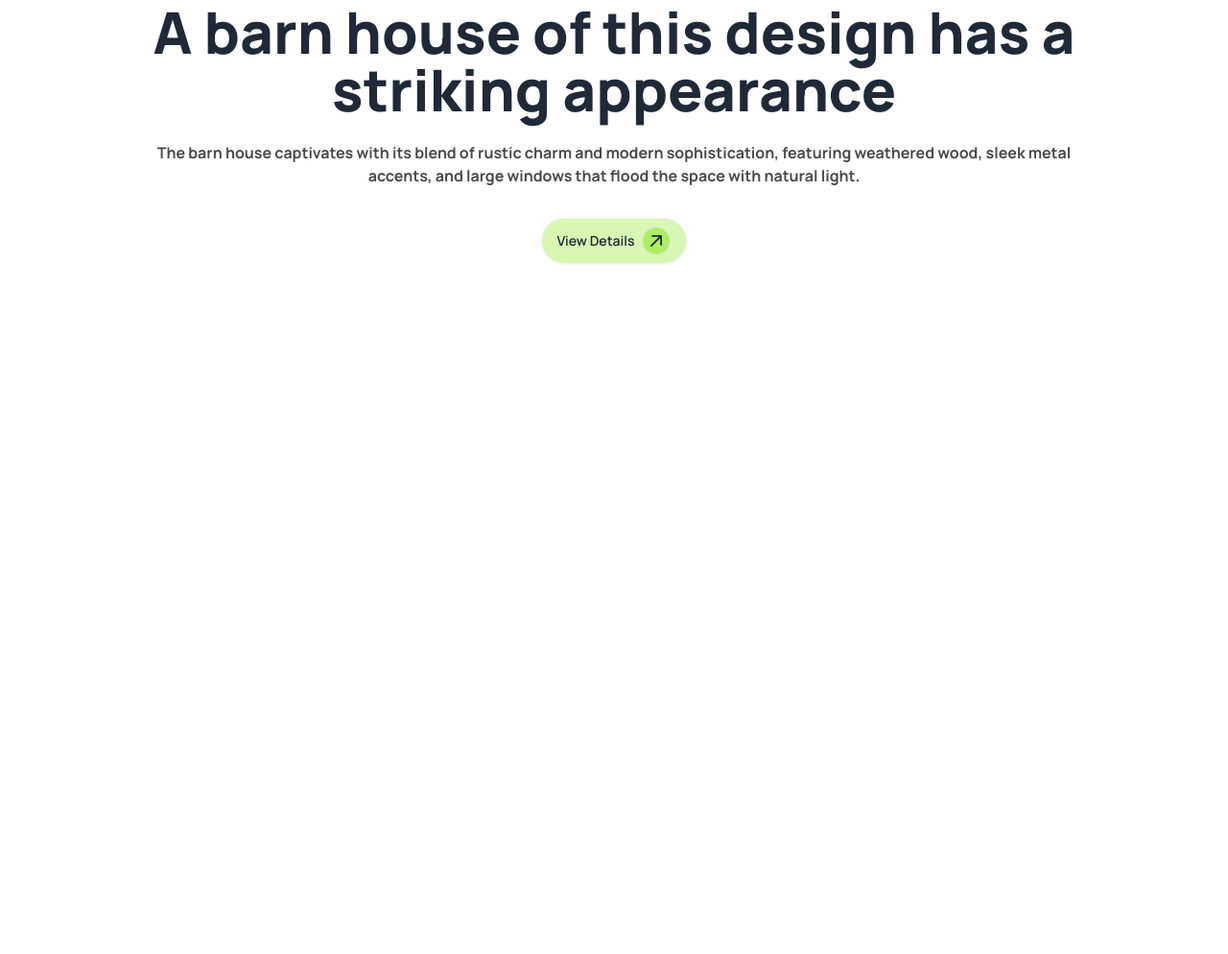
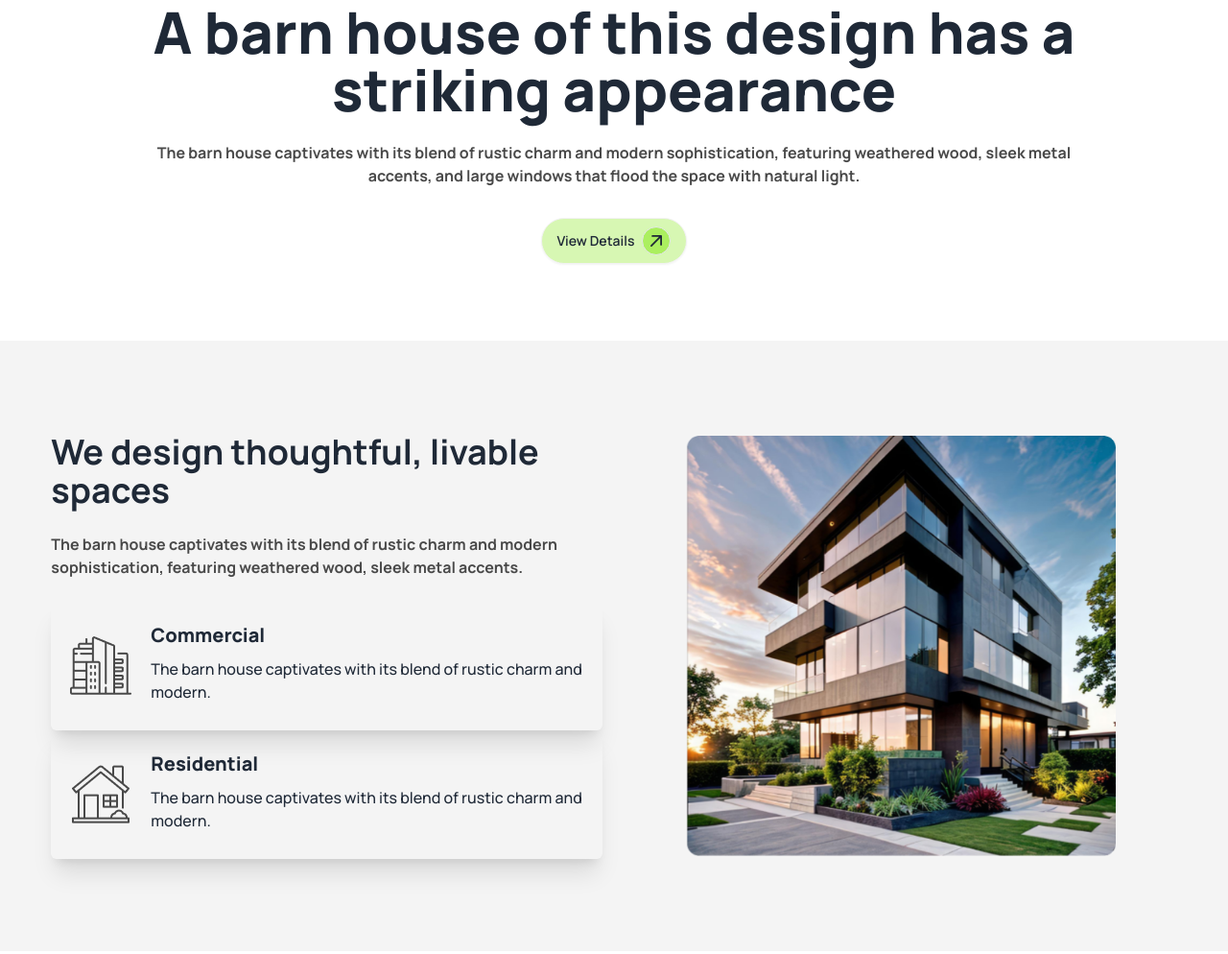
Before and after one commit to Unumongmarmahub/reset-9-third-assingment, a plain HTML site: page index.html in a window 1280 px wide. Shown: the part 524-1518 px from the top of the page at 96% size. Before the commit the page ends 879 px from the top, so only its background shows below. Drawn offline with nearby package versions, Linux system fonts and the light colour scheme.

Commit message:
create first half main section

```diff
--- a/index.html
+++ b/index.html
@@ -28,7 +28,7 @@
   <body class="font-manrope">
     <header>
       <!-- start navbar section  -->
-      <section>
+      <section class="bg-white">
         <nav class="w-11/12 mx-auto flex justify-between items-center my-12">
           <div class="flex items-center gap-1 justify-center">
             <div class="bg-[#ABEF5F] rounded-full border p-0.5">
@@ -129,7 +129,9 @@
               A barn house of this design has a <br />
               striking appearance
             </h1>
-            <p class="text-center lg:text-[16px] text-[14px] font-bold text-[#494949]">
+            <p
+              class="text-center lg:text-[16px] text-[14px] font-bold text-[#494949]"
+            >
               The barn house captivates with its blend of rustic charm and
               modern sophistication, featuring weathered wood, sleek metal
               <br />
@@ -161,5 +163,59 @@
         <!-- end banner section  -->
       </section>
     </header>
+
+    <!-- start main section  -->
+    <main class="mb-12">
+      <section class="bg-[#f4f4f4]">
+        <div class="w-11/12 mx-auto flex gap-6">
+          <div class="w-1/2">
+            <div class="py-24">
+              <h1 class="text-4xl font-bold">
+                We design thoughtful, livable spaces
+              </h1>
+              <p class="font-bold text-[#494949] text-[16px] my-6">
+                The barn house captivates with its blend of rustic charm and
+                modern sophistication, featuring weathered wood, sleek metal
+                accents.
+              </p>
+              <div>
+                <!-- box 1 -->
+                <div>
+                  <div
+                    class="flex items-center shadow-xl rounded-md gap-5 gap-y-6 p-5"
+                  >
+                    <img class="" src="./assets/commercial.png" alt="" />
+                    <div>
+                      <h3 class="font-extrabold text-[20px]">Commercial</h3>
+                      <p class="font-medium text-[16px] my-2">
+                        The barn house captivates with its blend of rustic charm
+                        and modern.
+                      </p>
+                    </div>
+                  </div>
+                </div>
+                <!-- box 2 -->
+                <div>
+                  <div class="flex items-center shadow-xl rounded-md gap-5 p-5">
+                    <img class="" src="./assets/residential.png" alt="" />
+                    <div>
+                      <h3 class="font-extrabold text-[20px]">Residential</h3>
+                      <p class="font-medium text-[16px] my-2">
+                        The barn house captivates with its blend of rustic charm
+                        and modern.
+                      </p>
+                    </div>
+                  </div>
+                </div>
+              </div>
+            </div>
+          </div>
+          <div class="w-1/2 flex justify-center items-center">
+            <img class="max-w-md object-cover" src="./assets/Rectangle.png" alt="" />
+          </div>
+        </div>
+      </section>
+    </main>
+    <!-- end main section  -->
   </body>
 </html>
```
